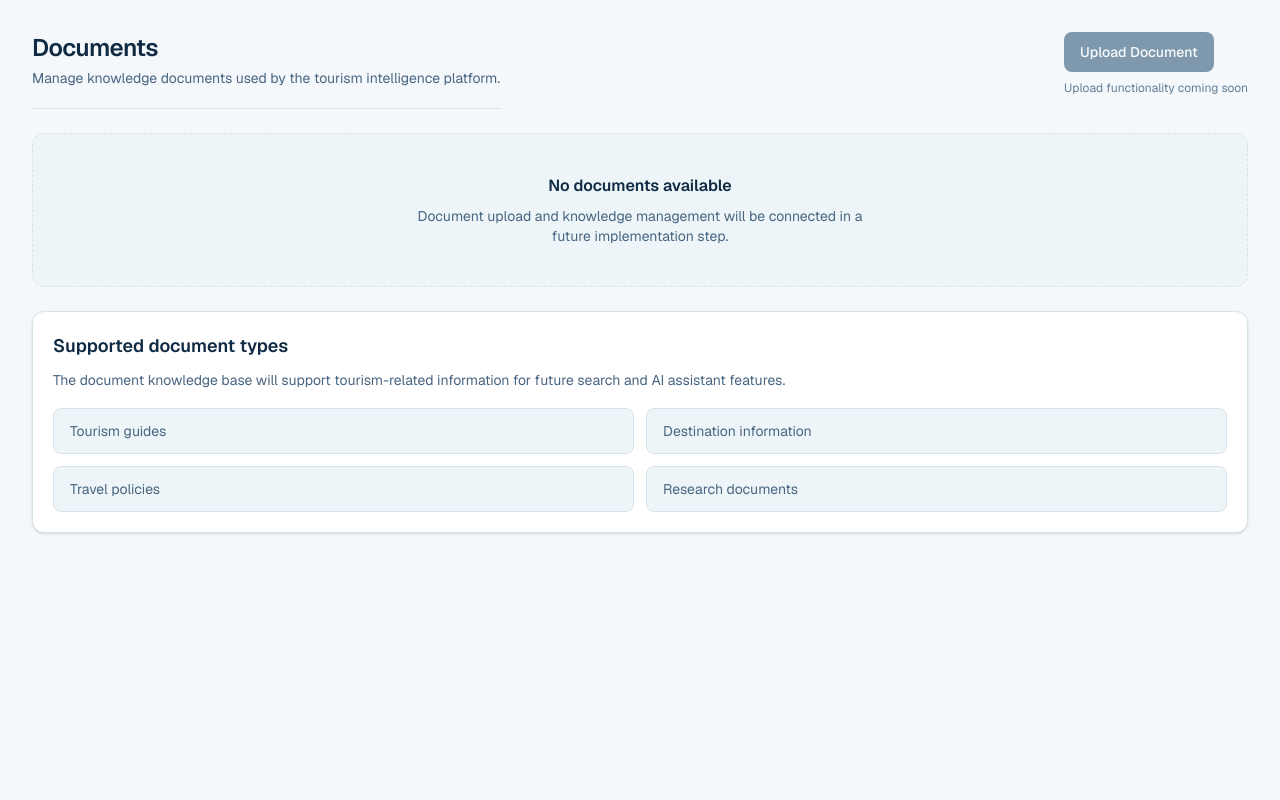
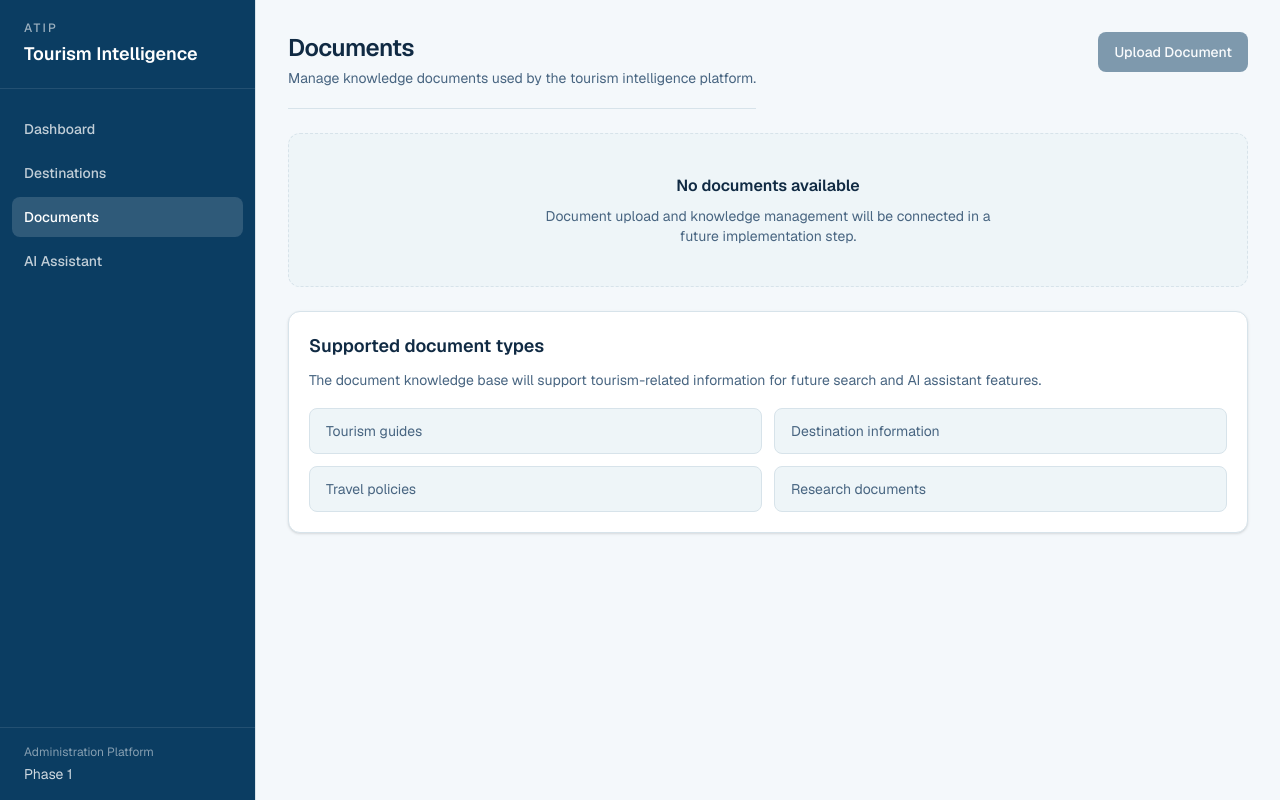
Before and after one commit to ImranManshaAI/ai-tourism-intelligence-platform, a Next.js app in the folder frontend/: page /documents in a window 1280 px wide. Built offline with nearby package versions, Linux system fonts and the light colour scheme.

Commit message:
feat(frontend): integrate documents page with app shell

```diff
--- a/frontend/app/documents/page.tsx
+++ b/frontend/app/documents/page.tsx
@@ -1,3 +1,4 @@
+import { AppShell } from "../../components/layout/AppShell";
 import { Button } from "../../components/ui/Button";
 import { Card } from "../../components/ui/Card";
 import { EmptyState } from "../../components/ui/EmptyState";
@@ -12,7 +13,7 @@ const supportedDocumentTypes = [
 
 export default function DocumentsPage() {
   return (
-    <main className="min-h-screen bg-background">
+    <AppShell activePath="/documents">
       <div className="mx-auto w-full max-w-7xl p-5 md:p-8">
         <div className="flex flex-col gap-4 sm:flex-row sm:items-start sm:justify-between">
           <PageHeader
@@ -20,13 +21,7 @@ export default function DocumentsPage() {
             description="Manage knowledge documents used by the tourism intelligence platform."
           />
 
-          <div className="flex flex-col items-start gap-2">
-            <Button disabled>Upload Document</Button>
-
-            <p className="text-xs text-text-muted">
-              Upload functionality coming soon
-            </p>
-          </div>
+          <Button disabled>Upload Document</Button>
         </div>
 
         <div className="mt-6">
@@ -36,9 +31,12 @@ export default function DocumentsPage() {
           />
         </div>
 
-        <section className="mt-6">
+        <section className="mt-6" aria-labelledby="supported-document-types">
           <Card className="p-5">
-            <h2 className="text-lg font-semibold text-text-primary">
+            <h2
+              id="supported-document-types"
+              className="text-lg font-semibold text-text-primary"
+            >
               Supported document types
             </h2>
 
@@ -60,6 +58,6 @@ export default function DocumentsPage() {
           </Card>
         </section>
       </div>
-    </main>
+    </AppShell>
   );
 }
```
